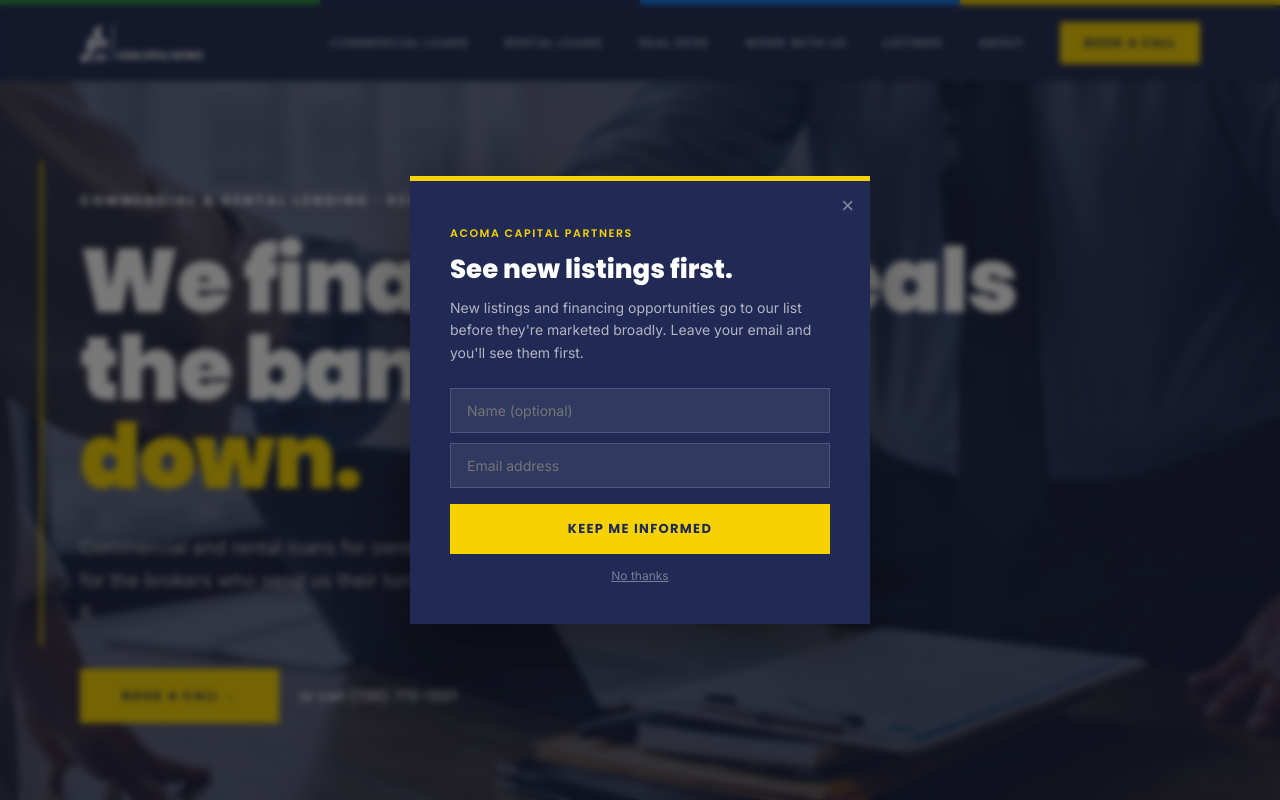
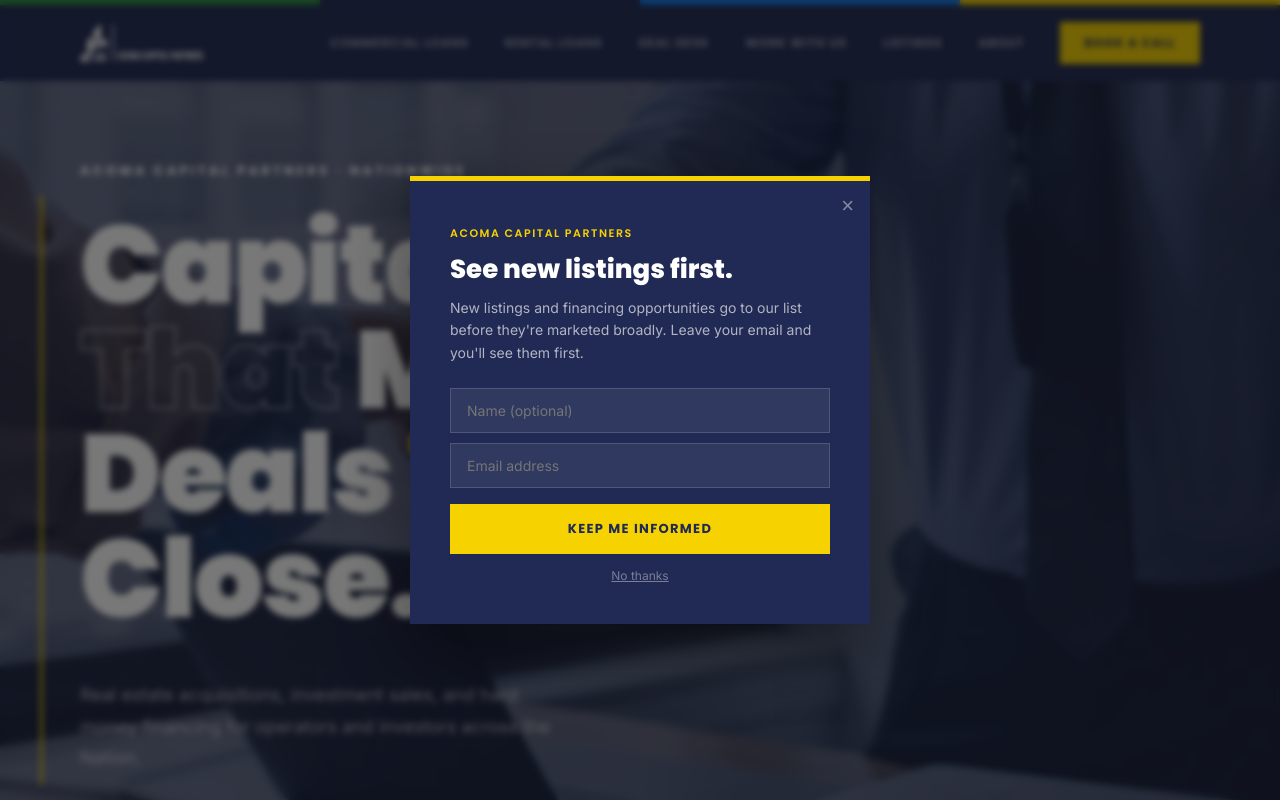
Before and after one commit to ginorod-droid/nextjs, a Next.js app: page / in a window 1280 px wide. Shown: the top 800 px of the page. Built offline with nearby package versions, Linux system fonts and the light colour scheme.

Commit message:
Restore original hero; move financing headline + lane cards below Services
- Original 'Capital That Moves' hero back at the top
- New navy financing band with the lane cards now sits right after Services

```diff
--- a/app/page.tsx
+++ b/app/page.tsx
@@ -113,69 +113,58 @@
       </nav>
 
       {/* ── HERO ── */}
-      <section style={{ position: "relative", minHeight: "76vh", display: "flex", alignItems: "flex-end", background: NAVY, overflow: "hidden", paddingTop: 81 }}>
+      <section style={{ position: "relative", minHeight: "100vh", display: "flex", alignItems: "flex-end", background: NAVY, overflow: "hidden", paddingTop: 81 }}>
         <div style={{ position: "absolute", inset: 0 }}>
           <Image src="/hero.jpeg" alt="" fill style={{ objectFit: "cover", objectPosition: "center 25%", opacity: 0.35 }} priority />
         </div>
         {/* Yellow vertical accent */}
         <div style={{ position: "absolute", left: 40, top: "20%", bottom: "20%", width: 3, background: YELLOW, opacity: 0.8 }} />
 
-        <div style={{ position: "relative", zIndex: 2, maxWidth: 1200, margin: "0 auto", padding: "110px 40px 84px", width: "100%" }}>
+        <div style={{ position: "relative", zIndex: 2, maxWidth: 1200, margin: "0 auto", padding: "80px 40px 100px", width: "100%" }}>
           <FadeUp>
-            <p style={{ fontFamily: P, fontWeight: 700, fontSize: 13, letterSpacing: "0.22em", textTransform: "uppercase", color: W, marginBottom: 26 }}>
-              Commercial &amp; Rental Lending · Real Estate Brokerage
+            <p style={{ fontFamily: P, fontWeight: 700, fontSize: 13, letterSpacing: "0.25em", textTransform: "uppercase", color: W, marginBottom: 32 }}>
+              Acoma Capital Partners · Nationwide
             </p>
           </FadeUp>
           <FadeUp delay={0.1}>
-            <h1 style={{ fontFamily: P, fontWeight: 900, fontSize: "clamp(44px,7vw,92px)", lineHeight: 0.98, color: W, marginBottom: 32, letterSpacing: "-0.02em", maxWidth: 980 }}>
-              We finance the deals<br />
-              the bank <span style={{ color: YELLOW }}>turned down.</span>
+            <h1 style={{ fontFamily: P, fontWeight: 900, fontSize: "clamp(56px,9vw,110px)", lineHeight: 0.95, color: W, marginBottom: 48, letterSpacing: "-0.02em" }}>
+              Capital<br />
+              <span style={{ color: "transparent", WebkitTextStroke: `2px rgba(255,255,255,0.45)` } as React.CSSProperties}>That</span>{" "}
+              Moves.<br />
+              Deals{" "}
+              <span style={{ color: YELLOW }}>That</span><br />
+              Close.
             </h1>
           </FadeUp>
           <FadeUp delay={0.2}>
-            <p style={{ fontFamily: I, fontSize: 19, lineHeight: 1.7, color: "rgba(255,255,255,0.72)", maxWidth: 640, marginBottom: 40 }}>
-              Commercial and rental loans for owners and investors, and a deal desk for the brokers who send us their turndowns. If it can close, we close it.
+            <p style={{ fontFamily: I, fontSize: 18, lineHeight: 1.75, color: "rgba(255,255,255,0.65)", maxWidth: 480, marginBottom: 52 }}>
+              Real estate acquisitions, investment sales, and hard money financing for operators and investors across the Nation.
             </p>
           </FadeUp>
           <FadeUp delay={0.3}>
-            <div style={{ display: "flex", gap: 20, flexWrap: "wrap", alignItems: "center" }}>
+            <div style={{ display: "flex", gap: 12, flexWrap: "wrap" }}>
               <a
                 href="https://calendar.google.com/calendar/u/0/appointments/schedules/AcZssZ09rs3O9rwu5VlkCzoqHWgwKnPa1cAivEx_mCwHugssbgmq6Kgc8NjBPUSvFlW-u82tAyBpePoI?gv=true"
                 target="_blank" rel="noopener"
-                style={{ fontFamily: P, fontWeight: 700, fontSize: 12, letterSpacing: "0.14em", textTransform: "uppercase", background: YELLOW, color: NAVY, padding: "18px 42px", textDecoration: "none" }}>
+                style={{ fontFamily: P, fontWeight: 700, fontSize: 12, letterSpacing: "0.14em", textTransform: "uppercase", background: YELLOW, color: NAVY, padding: "18px 40px", textDecoration: "none" }}>
                 Book a Call →
               </a>
-              <a href="tel:7207721327" style={{ fontFamily: P, fontWeight: 600, fontSize: 14, letterSpacing: "0.03em", color: "rgba(255,255,255,0.82)", textDecoration: "none" }}>
-                or call (720) 772-1327
+              <a
+                href="https://docs.google.com/forms/d/e/1FAIpQLSdPUr1haWoLdK6vN8P_3KTRhNlZxv2bkWz6XV36KgusKnot1w/viewform"
+                target="_blank" rel="noopener"
+                style={{ fontFamily: P, fontWeight: 700, fontSize: 12, letterSpacing: "0.14em", textTransform: "uppercase", background: GREEN, color: W, padding: "18px 40px", textDecoration: "none" }}>
+                Buyer Questionnaire →
+              </a>
+              <a href="#opportunities" style={{ fontFamily: P, fontWeight: 600, fontSize: 12, letterSpacing: "0.14em", textTransform: "uppercase", border: "1px solid rgba(255,255,255,0.25)", color: "rgba(255,255,255,0.7)", padding: "18px 40px", textDecoration: "none" }}>
+                View Listings
               </a>
             </div>
           </FadeUp>
         </div>
-      </section>
 
-      {/* ── PATH ROUTER ── */}
-      <section style={{ background: W, padding: "60px 0 56px", borderBottom: "1px solid #eef1f5" }}>
-        <div style={{ maxWidth: 1200, margin: "0 auto", padding: "0 40px" }}>
-          <FadeUp>
-            <p style={{ fontFamily: P, fontWeight: 700, fontSize: 12, letterSpacing: "0.2em", textTransform: "uppercase", color: BLUE, marginBottom: 26 }}>Start Here · Pick Your Lane</p>
-          </FadeUp>
-          <div className="hp-router">
-            {[
-              { tag: "Need a loan", title: "Commercial financing", body: "Buy, refinance, or pull cash out of a commercial property.", href: "/commercial-loans", color: GREEN },
-              { tag: "Own a rental", title: "Rental loans, 1-4 unit", body: "Finance or cash out a rental. Qualify on the rent, not your returns.", href: "/dscr", color: BLUE },
-              { tag: "Got a deal", title: "Send us the deal", body: "Banker, wholesaler, or broker with a turndown. You get paid when it closes.", href: "/broker-programs", color: YELLOW },
-              { tag: "Buy or sell", title: "Our listings", body: "Commercial property for sale, or you are looking to buy. See what is available.", href: "#opportunities", color: NAVY },
-            ].map((c, i) => (
-              <FadeUp key={i} delay={i * 0.06}>
-                <a href={c.href} style={{ display: "flex", flexDirection: "column", height: "100%", background: W, border: "1px solid #e4e8f0", borderTop: `4px solid ${c.color}`, padding: "30px 28px", textDecoration: "none", boxShadow: "0 18px 40px -26px rgba(32,42,84,0.30)" }}>
-                  <span style={{ fontFamily: P, fontWeight: 700, fontSize: 11, letterSpacing: "0.16em", textTransform: "uppercase", color: c.color, marginBottom: 14 }}>{c.tag}</span>
-                  <span style={{ fontFamily: P, fontWeight: 900, fontSize: 21, color: NAVY, letterSpacing: "-0.01em", marginBottom: 10, lineHeight: 1.15 }}>{c.title}</span>
-                  <span style={{ fontFamily: I, fontSize: 14, color: "#555", lineHeight: 1.6, marginBottom: 22, flex: 1 }}>{c.body}</span>
-                  <span style={{ fontFamily: P, fontWeight: 700, fontSize: 12, letterSpacing: "0.1em", textTransform: "uppercase", color: NAVY }}>Go →</span>
-                </a>
-              </FadeUp>
-            ))}
-          </div>
+        <div style={{ position: "absolute", bottom: 40, right: 40, display: "flex", alignItems: "center", gap: 12 }}>
+          <div style={{ width: 32, height: 1, background: "rgba(255,255,255,0.3)" }} />
+          <span style={{ fontFamily: P, fontSize: 10, letterSpacing: "0.2em", textTransform: "uppercase", color: "rgba(255,255,255,0.3)" }}>Scroll</span>
         </div>
       </section>
 
@@ -290,6 +279,42 @@
               </div>
             </div>
 
+          </div>
+        </div>
+      </section>
+
+      {/* ── FINANCING + LANE ROUTER ── */}
+      <section style={{ background: NAVY, padding: "100px 0" }}>
+        <div style={{ maxWidth: 1200, margin: "0 auto", padding: "0 40px" }}>
+          <FadeUp>
+            <p style={{ fontFamily: P, fontWeight: 700, fontSize: 12, letterSpacing: "0.22em", textTransform: "uppercase", color: "rgba(255,255,255,0.55)", marginBottom: 22 }}>Financing · Pick Your Lane</p>
+          </FadeUp>
+          <FadeUp delay={0.1}>
+            <h2 style={{ fontFamily: P, fontWeight: 900, fontSize: "clamp(34px,5vw,64px)", lineHeight: 1.0, color: W, letterSpacing: "-0.02em", marginBottom: 24, maxWidth: 900 }}>
+              We finance the deals<br />the bank <span style={{ color: YELLOW }}>turned down.</span>
+            </h2>
+          </FadeUp>
+          <FadeUp delay={0.15}>
+            <p style={{ fontFamily: I, fontSize: 18, lineHeight: 1.7, color: "rgba(255,255,255,0.7)", maxWidth: 650, marginBottom: 48 }}>
+              Commercial and rental loans for owners and investors, and a deal desk for the brokers who send us their turndowns. If it can close, we close it.
+            </p>
+          </FadeUp>
+          <div className="hp-router">
+            {[
+              { tag: "Need a loan", title: "Commercial financing", body: "Buy, refinance, or pull cash out of a commercial property.", href: "/commercial-loans", color: GREEN },
+              { tag: "Own a rental", title: "Rental loans, 1-4 unit", body: "Finance or cash out a rental. Qualify on the rent, not your returns.", href: "/dscr", color: BLUE },
+              { tag: "Got a deal", title: "Send us the deal", body: "Banker, wholesaler, or broker with a turndown. You get paid when it closes.", href: "/broker-programs", color: YELLOW },
+              { tag: "Buy or sell", title: "Our listings", body: "Commercial property for sale, or you are looking to buy. See what is available.", href: "#opportunities", color: NAVY },
+            ].map((c, i) => (
+              <FadeUp key={i} delay={i * 0.06}>
+                <a href={c.href} style={{ display: "flex", flexDirection: "column", height: "100%", background: W, border: "1px solid rgba(255,255,255,0.1)", borderTop: `4px solid ${c.color}`, padding: "30px 28px", textDecoration: "none", boxShadow: "0 20px 46px -22px rgba(0,0,0,0.5)" }}>
+                  <span style={{ fontFamily: P, fontWeight: 700, fontSize: 11, letterSpacing: "0.16em", textTransform: "uppercase", color: c.color, marginBottom: 14 }}>{c.tag}</span>
+                  <span style={{ fontFamily: P, fontWeight: 900, fontSize: 21, color: NAVY, letterSpacing: "-0.01em", marginBottom: 10, lineHeight: 1.15 }}>{c.title}</span>
+                  <span style={{ fontFamily: I, fontSize: 14, color: "#555", lineHeight: 1.6, marginBottom: 22, flex: 1 }}>{c.body}</span>
+                  <span style={{ fontFamily: P, fontWeight: 700, fontSize: 12, letterSpacing: "0.1em", textTransform: "uppercase", color: NAVY }}>Go →</span>
+                </a>
+              </FadeUp>
+            ))}
           </div>
         </div>
       </section>
```
